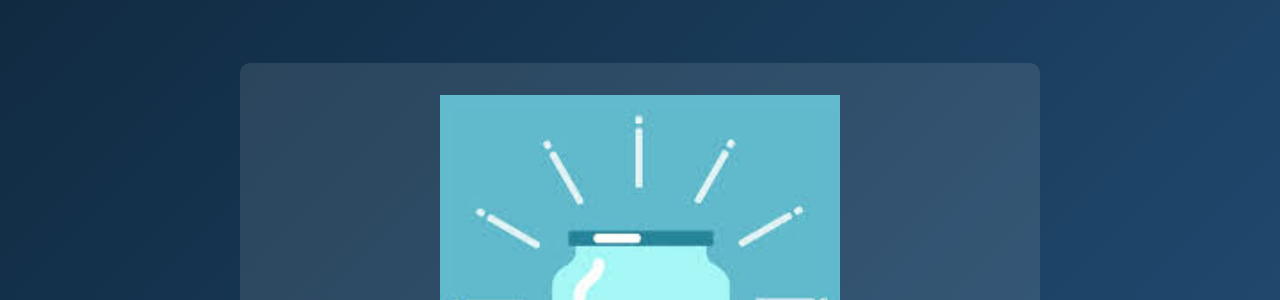
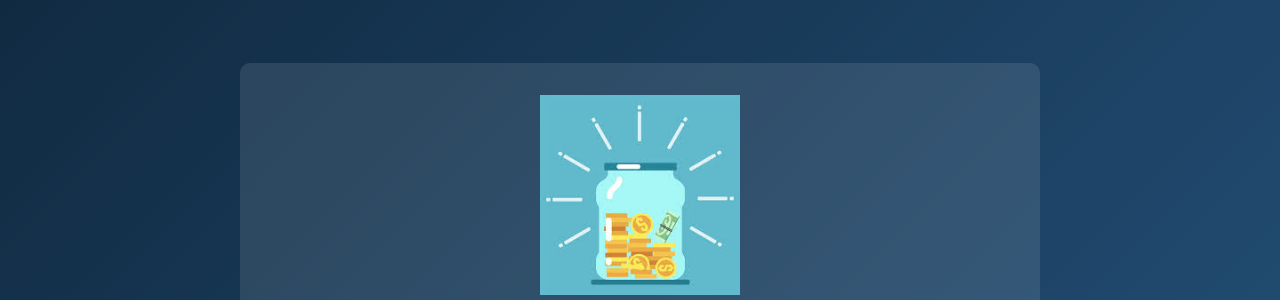
Before and after one commit to KpMintara/mintara-finance-hub, a plain HTML site: page saving-strategies.html in a window 1280 px wide. Shown: the part 157-457 px from the top of the page. Drawn offline with Linux system fonts and the light colour scheme.

Commit message:
Update saving-strategies.html

```diff
--- a/saving-strategies.html
+++ b/saving-strategies.html
@@ -56,7 +56,7 @@
       max-width: 800px; margin: 220px auto 2rem; padding: 2rem;
       background: var(--card-bg); border-radius: 10px;
     }
-    .article-container img.hero { width:100%; max-height:400px; object-fit:contain; }
+    .article-container img.hero { width:100%; max-height:200px; object-fit:contain; }
     .article-container h1 {
       font-size: 2.5rem; margin-bottom: .5rem; color: var(--accent);
     }
```
